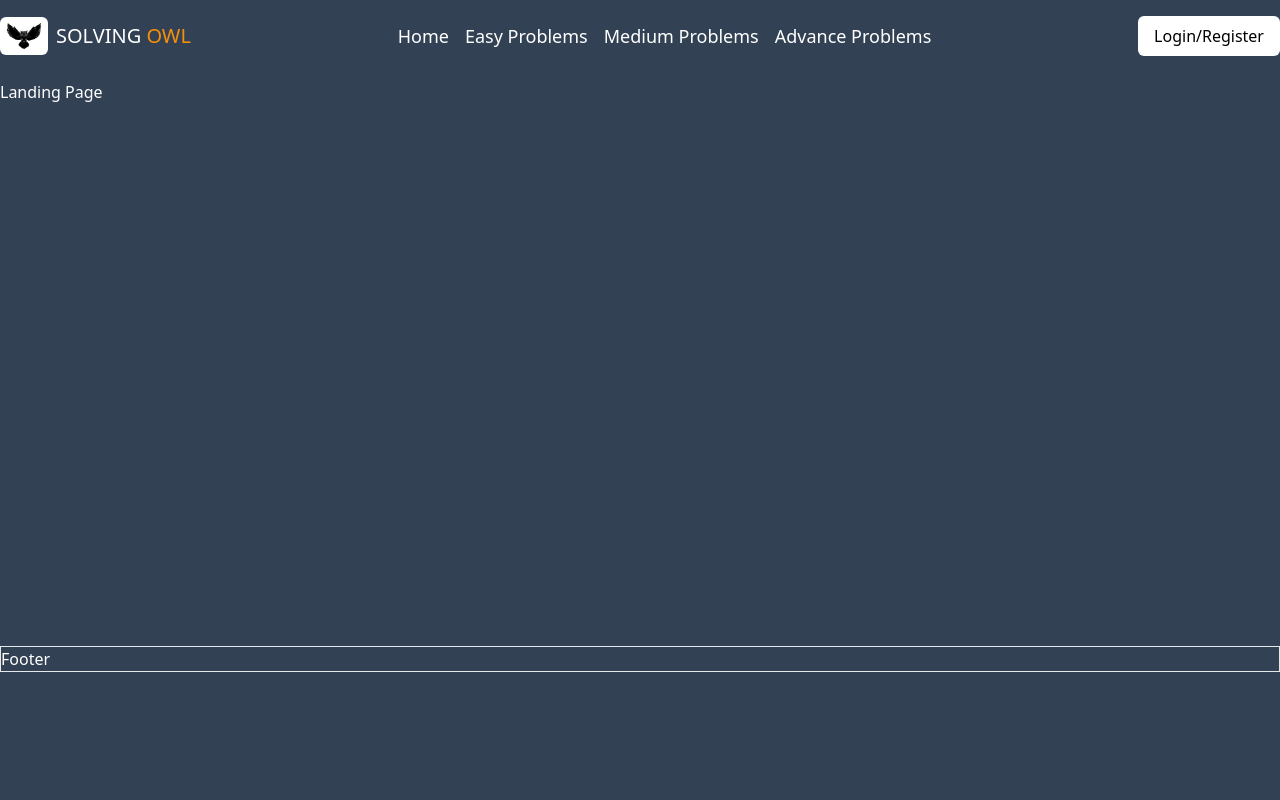
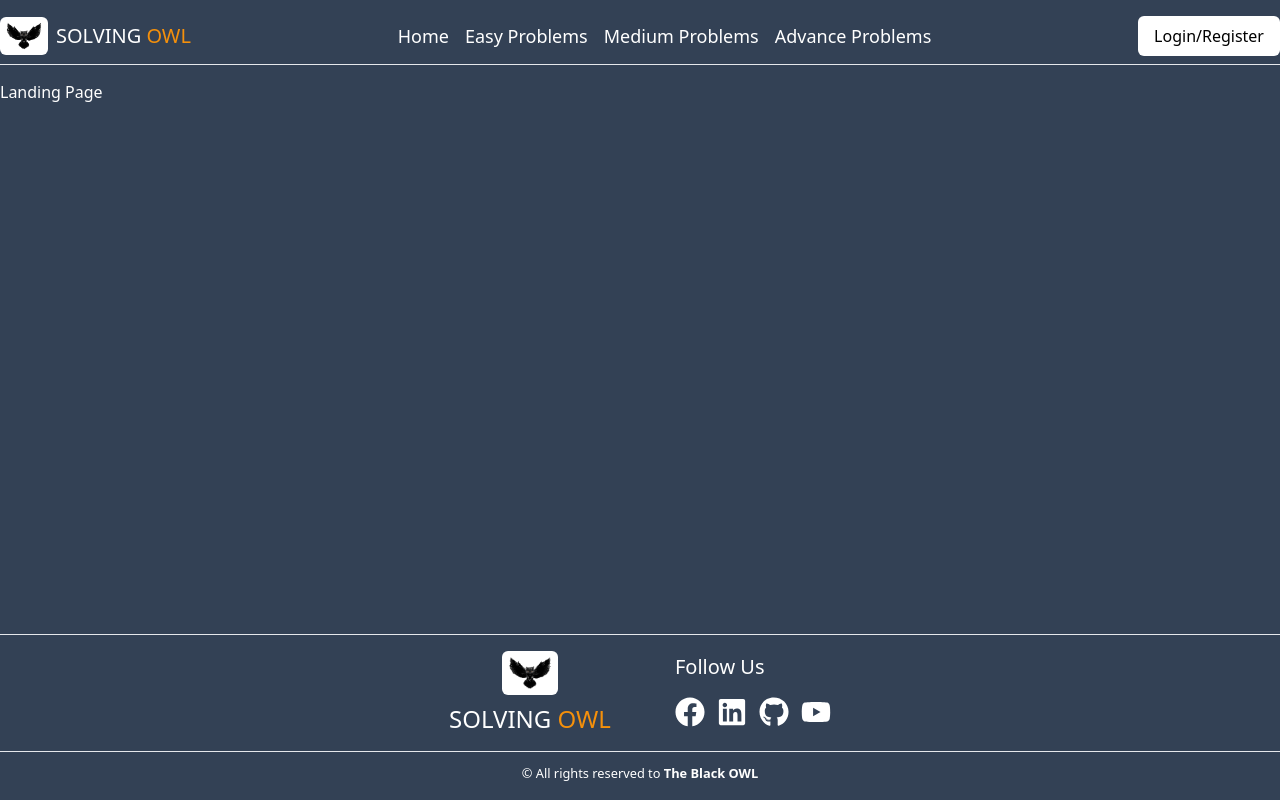
Before and after one commit to Humayun63/solving-owl-client, a React (Vite) app: page / in a window 1280 px wide. Built offline with nearby package versions, Linux system fonts and the light colour scheme.

Commit message:
fotter created

```diff
--- a/src/components/Footer/Footer.jsx
+++ b/src/components/Footer/Footer.jsx
@@ -1,10 +1,32 @@
 import React from 'react';
+import { Link } from 'react-router-dom';
+import logo from '../NavBar/logo.png'
+import { FaFacebook, FaGithub, FaLinkedin, FaYoutube } from 'react-icons/fa';
 
 const Footer = () => {
     return (
-        <div className='border'>
-            Footer
-        </div>
+        <>
+            <div className='border-y py-4  flex flex-col md:flex-row items-center justify-center gap-y-4 md:gap-16'>
+                <div>
+                    <Link to='/' className='inline-flex flex-col items-center gap-2'>
+                        <img src={logo} alt="Image" className='bg-white rounded-md p-1 w-14 lg:w-14' />
+                        <span className='text-2xl lg:text-2xl font-medium uppercase'>Solving <span className='text-[#F5900B]'>Owl</span></span>
+                    </Link>
+                </div>
+                <div>
+                    <h2 className='hidden md:block text-xl  font-medium mb-4'>Follow Us</h2>
+                    <span className='inline-flex gap-3 text-3xl'>
+                        <Link to='https://web.facebook.com/Anxious.Carbon'><FaFacebook></FaFacebook></Link>
+                        <Link to='https://www.linkedin.com/in/kabir63/'><FaLinkedin></FaLinkedin></Link>
+                        <Link to='https://github.com/Humayun63/'><FaGithub></FaGithub></Link>
+                        <Link to='https://www.youtube.com/'><FaYoutube></FaYoutube></Link>
+                    </span>
+                </div>
+            </div>
+            <div>
+                <p className='text-center mt-2'><small>&copy; All rights reserved to <span className='font-bold'>The Black OWL</span></small></p>
+            </div>
+        </>
     );
 };
 
--- a/src/components/NavBar/NavBar.jsx
+++ b/src/components/NavBar/NavBar.jsx
@@ -6,7 +6,7 @@ const NavBar = () => {
     const [isOpen, setIsOpen] = useState(false)
     return (
         <nav className='h-16 py-4 relative px-2 lg:px-0'>
-            <div className='flex items-center justify-between'>
+            <div className='flex items-center justify-between border-b pb-2'>
                 <Link to='/' className='inline-flex items-center gap-2'>
                     <img src={logo} alt="Image" className='bg-white rounded-md p-1 w-14 lg:w-12' />
                     <span className='text-2xl lg:text-xl font-medium uppercase'>Solving <span className='text-[#F5900B]'>Owl</span></span>
--- a/src/layouts/Main.jsx
+++ b/src/layouts/Main.jsx
@@ -7,14 +7,16 @@ const MainLayout = () => {
     return (
         <>
             <div className='w-full min-h-screen bg-slate-700'>
-                <div className="container mx-auto flex flex-col gap-y-4">
-                    <NavBar></NavBar>
-                    <div className="owl-outlet">
+                <div className="container h-[100vh] mx-auto flex flex-col gap-y-4">
+                    <header>
+                        <NavBar></NavBar>
+                    </header>
+                    <main className='px-2 md:px-0'>
                         <Outlet></Outlet>
-                    </div>
-                    <div className='mt-auto'>
+                    </main>
+                    <footer className='mt-auto pb-4'>
                         <Footer></Footer>
-                    </div>
+                    </footer>
                     </div>
             </div>
         </>
```
